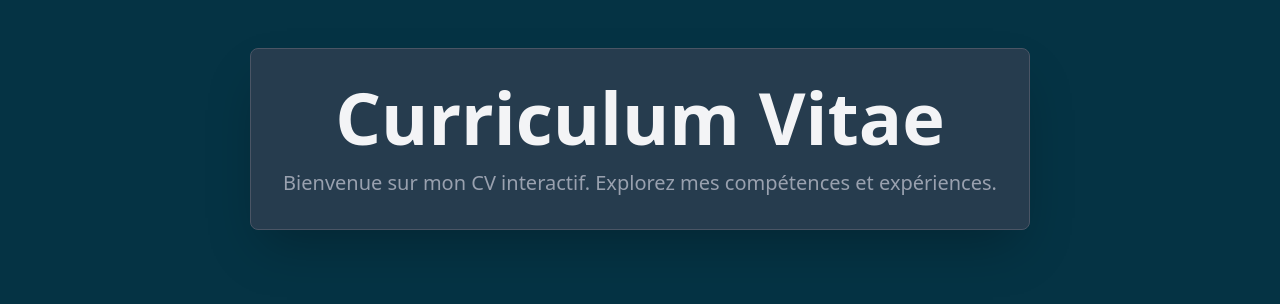
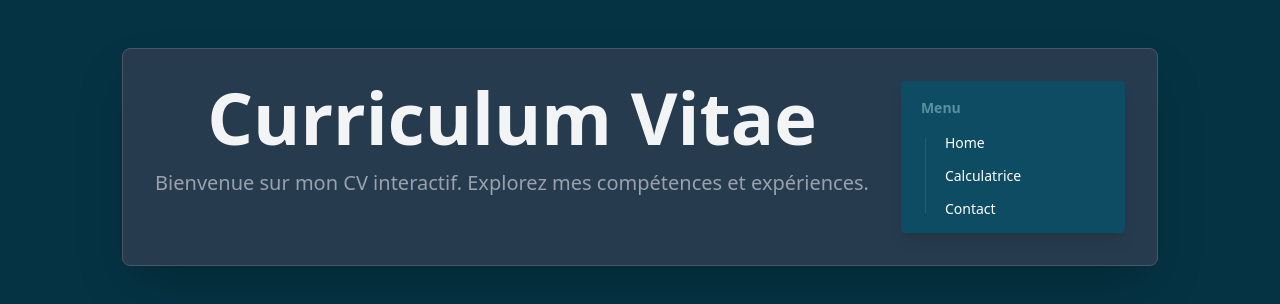
Before and after one commit to 8Myr/GabrielP, a website: page src/index.html in a window 1280 px wide. Drawn offline with Linux system fonts and the light colour scheme.

Commit message:
Ajout du Menu

```diff
--- a/src/index.html
+++ b/src/index.html
@@ -8,7 +8,10 @@
 </head>
 
 <body class="flex items-center justify-center bg-gradient-to-br text-white">
-    <div class="bg-gray-700/70 backdrop-blur-md p-8 rounded-lg shadow-2xl border border-gray-600 mt-8 sm:mt-12">
+    <div
+        class="flex items-start space-x-8 bg-gray-700/70 backdrop-blur-md p-8 rounded-lg shadow-2xl border border-gray-600 mt-8 sm:mt-12">
+        <!-- Contenu principal -->
+        <div class="flex-1">
             <h1 class="text-4xl sm:text-5xl md:text-6xl lg:text-7xl font-extrabold text-center text-gray-100">
                 Curriculum Vitae
             </h1>
@@ -16,6 +19,19 @@
                 Bienvenue sur mon CV interactif. Explorez mes compétences et expériences.
             </p>
         </div>
+
+        <!-- Menu -->
+        <ul class="menu bg-base-200 rounded-box w-56 shadow-lg">
+            <li>
+                <h2 class="menu-title">Menu</h2>
+                <ul>
+                    <li><a href="#">Home</a></li>
+                    <li><a href="#">Calculatrice</a></li>
+                    <li><a href="#">Contact</a></li>
+                </ul>
+            </li>
+        </ul>
+    </div>
 </body>
 
 </html>
```
Also changed, not shown: src/css/output.css. Lines whose indentation alone changed are shown as unchanged.
